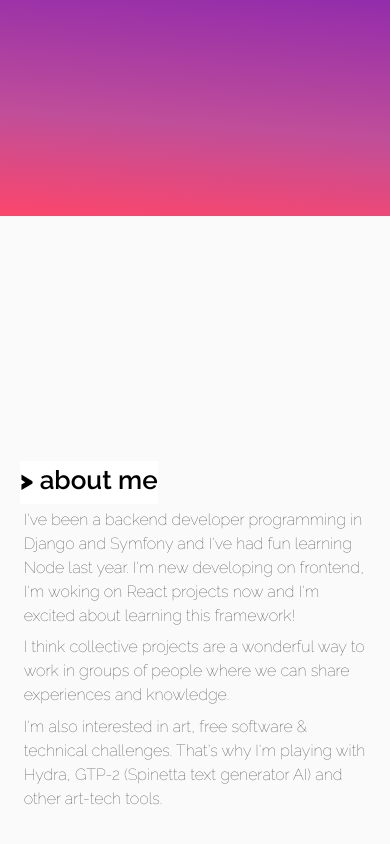
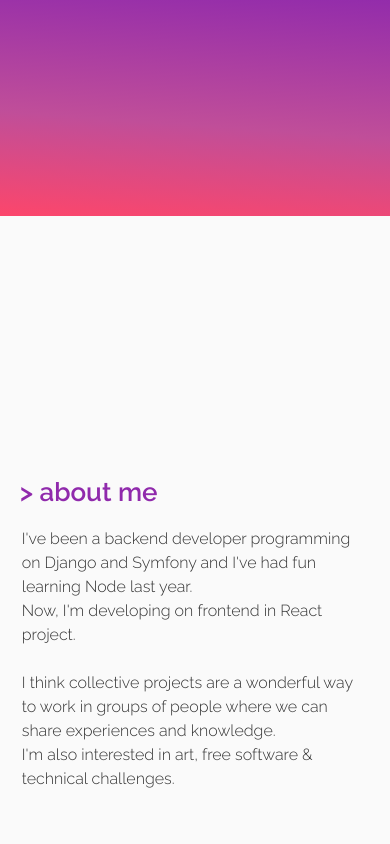
Before and after one commit to NataliaSuarez/NataliaSuarez.github.io, a React (Create React App) app: page / in a window 390 px wide. Shown: the part 628-1472 px from the top of the page. Built offline with nearby package versions, Linux system fonts and the light colour scheme.

Commit message:
add about me with responsive style

```diff
--- a/src/App.css
+++ b/src/App.css
@@ -1,4 +1,4 @@
-@import url("https://fonts.googleapis.com/css2?family=Raleway:ital,wght@0,100;0,400;0,500;0,600;0,700;0,900;1,100;1,400;1,500;1,600;1,700;1,900&display=swap");
+@import url("https://fonts.googleapis.com/css2?family=Raleway:ital,wght@0,100;0,300;0,400;0,500;0,600;0,700;0,900;1,100;1,400;1,500;1,600;1,700;1,900&display=swap");
 
 /* Base colors */
 .color-white {
--- a/src/components/Body.js
+++ b/src/components/Body.js
@@ -16,43 +16,22 @@ const AboutMe = () => {
     >
       <div className="row-custom">
         <div className="padding-vmin-v-small justify-s-between">
-          <p className={classes.hightlightedText}>
-            <strong>&gt;</strong> about me
+          <p className={classes.hightlightedText}>&gt; about me</p>
+          <p className={classes.descriptionText}>
+            <div>
+              I've been a backend developer programming on Django and Symfony
+              and I've had fun learning Node last year.
+            </div>
+            <div>Now, I'm developing on frontend in React project.</div>
           </p>
           <p className={classes.descriptionText}>
-            I've been a backend developer programming in Django and Symfony and
-            I've had fun learning Node last year. I'm new developing on
-            frontend, I'm woking on React projects now and I'm excited about
-            learning this framework!
-          </p>
-          <p className={classes.descriptionText}>
-            I think collective projects are a wonderful way to work in groups of
-            people where we can share experiences and knowledge.
-          </p>
-          <p className={classes.descriptionText}>
-            I'm also interested in art, free software & technical challenges.
-            That's why I'm playing with{" "}
-            <a
-              href="https://hydra.ojack.xyz/"
-              className="color-gray-strong color-gray-strong-link"
-            >
-              Hydra
-            </a>
-            ,{" "}
-            <a
-              href="https://minimaxir.com/2020/01/twitter-gpt2-bot/"
-              className="color-gray-strong color-gray-strong-link"
-            >
-              GTP-2
-            </a>{" "}
-            (
-            <a
-              href="https://texts.natdeveloper.com/"
-              className="color-gray-strong color-gray-strong-link"
-            >
-              Spinetta text generator AI
-            </a>
-            ) and other art-tech tools.
+            <div>
+              I think collective projects are a wonderful way to work in groups
+              of people where we can share experiences and knowledge.
+            </div>
+            <div>
+              I'm also interested in art, free software & technical challenges.
+            </div>
           </p>
         </div>
       </div>
@@ -83,20 +62,30 @@ const useStyles = makeStyles((theme) => ({
     fontWeight: "600",
     fontSize: "26px",
     paddingBottom: "1vmin",
-    background: "white",
-    color: "black",
+    color: "rgba(144,42,172,1)",
     width: "fit-content",
+    [`@media(min-width: 700px)`]: {
+      fontSize: "32px",
+    },
+    [`@media(min-width: 1200px)`]: {
+      fontWeight: "700",
+      fontSize: "36px",
+    },
   },
   //fz-4 padding-small color-gray-strong
   descriptionText: {
     margin: 0,
     fontWeight: "300",
     fontSize: "16px",
-    padding: "1vmin",
+    padding: "12px 2px 12px 2px",
     color: "#333",
-    "&:hover": {
-      color: "#333",
+    [`@media(min-width: 700px)`]: {
       fontWeight: "400",
+      fontSize: "20px",
+    },
+    [`@media(min-width: 1200px)`]: {
+      fontWeight: "400",
+      fontSize: "24px",
     },
   },
 }));
```
